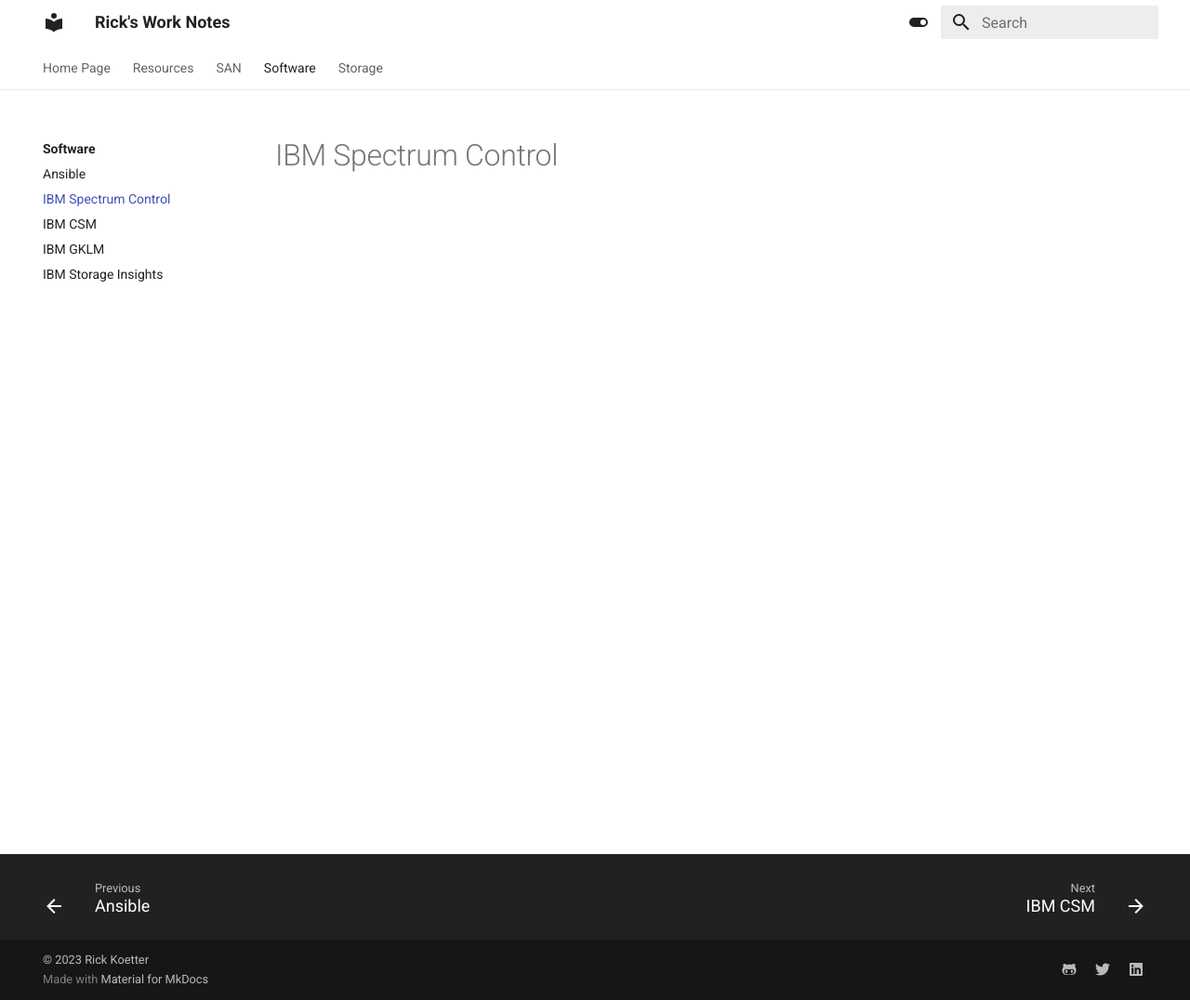
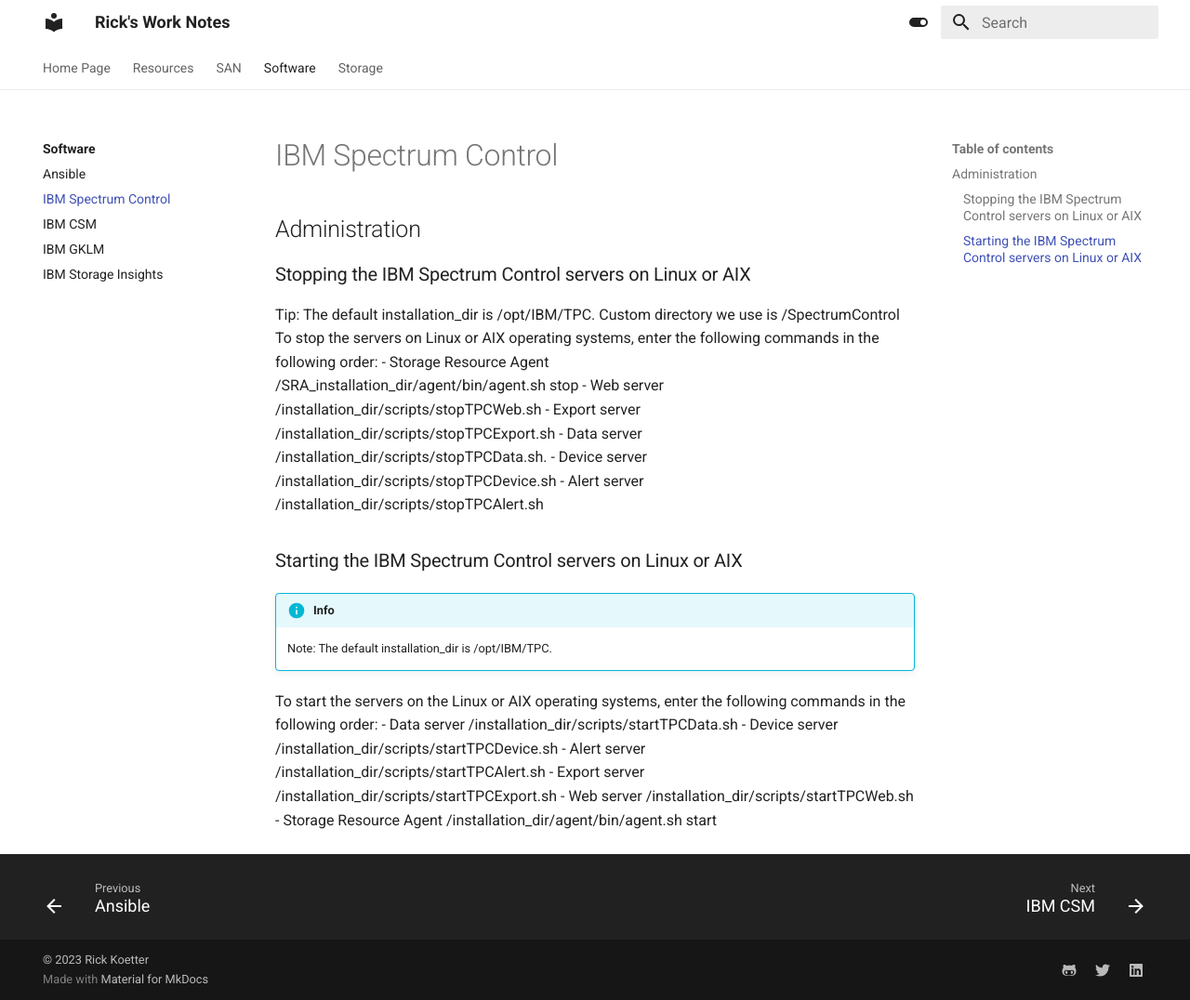
Before and after one commit to rickkoe/worknotes, an MkDocs documentation site: the page built from docs/Software/control.md, in a window 1280 px wide and 1076 px high. Shown: the whole window at 93% size. Built offline with MkDocs 1.6.1 and Material for MkDocs 9.7.7, drawn with Linux system fonts in a browser that asks for light colours.

Commit message:
start stop services

```diff
--- a/docs/Software/control.md
+++ b/docs/Software/control.md
@@ -1 +1,37 @@
 # IBM Spectrum Control
+## Administration
+### Stopping the IBM Spectrum Control servers on Linux or AIX
+Tip: The default installation_dir is /opt/IBM/TPC.  Custom directory we use is /SpectrumControl
+To stop the servers on Linux or AIX operating systems, enter the following commands in the following order:
+- Storage Resource Agent
+    /SRA_installation_dir/agent/bin/agent.sh stop
+- Web server
+    /installation_dir/scripts/stopTPCWeb.sh
+- Export server
+    /installation_dir/scripts/stopTPCExport.sh
+- Data server
+    /installation_dir/scripts/stopTPCData.sh.
+- Device server
+    /installation_dir/scripts/stopTPCDevice.sh
+- Alert server
+    /installation_dir/scripts/stopTPCAlert.sh
+
+
+
+### Starting the IBM Spectrum Control servers on Linux or AIX
+!!! info
+    Note: The default installation_dir is /opt/IBM/TPC.
+
+To start the servers on the Linux or AIX operating systems, enter the following commands in the following order:
+- Data server
+    /installation_dir/scripts/startTPCData.sh
+- Device server
+    /installation_dir/scripts/startTPCDevice.sh
+- Alert server
+    /installation_dir/scripts/startTPCAlert.sh
+- Export server
+    /installation_dir/scripts/startTPCExport.sh
+- Web server
+    /installation_dir/scripts/startTPCWeb.sh
+- Storage Resource Agent
+    /installation_dir/agent/bin/agent.sh start
```
